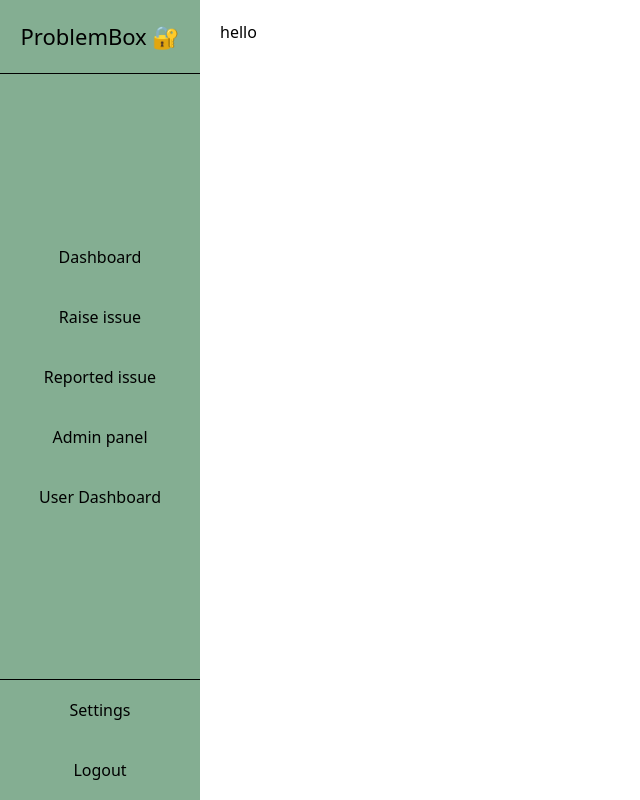
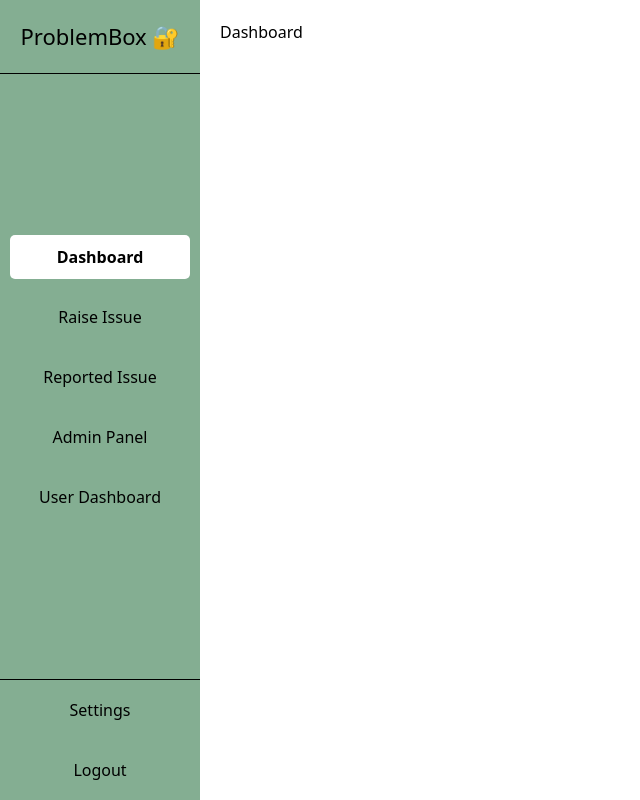
Before and after one commit to Harshit-gitb/ProblemBox, a React (Vite) app: page / in a window 1280 px wide. Shown: the whole page, without its empty margins (0-640 px from the left). Built offline with nearby package versions, Linux system fonts and the light colour scheme.

Commit message:
added routing

```diff
--- a/src/App.jsx
+++ b/src/App.jsx
@@ -1,26 +1,33 @@
 // src/App.jsx
-import React from "react";
+import React,{useState} from "react";
 import { Routes, Route, Link } from "react-router-dom";
-import Signup from "./Signup.jsx";
-import Login from "./Login.jsx";
 import Sidebar from "./components/Sidebar.jsx";
 import Dashboard from "./components/Dashboard.jsx";
 import Raiseissue from "./components/Raiseissue.jsx";
+import ReportedIssue from "./components/ReportedIssue.jsx";
+import AdminPanel from "./components/AdminPanel.jsx";
+import UserDashboard from "./components/UserDashboard.jsx";
+import Settings from "./components/Settings.jsx";
 function App() {
+  const [activePage, setActivePage] = useState("Dashboard");
+console.log(activePage);
+
   return (
     <div>
       <div style={{ display: "flex", minHeight: "100vh" }}>
-        <Sidebar />
+        <Sidebar
+        setActivePage={setActivePage}
+        />
         <div style={{ flex: 1, padding: "20px" }}>
           <main className="main-content">
             <Routes>
               <Route path="/" element={<Dashboard />} />
               <Route path="/raiseissue" element={<Raiseissue />} />
-              {/* <Route path="/reportedissue" element={<ReportedIssue />} />
+             <Route path="/reportedissue" element={<ReportedIssue />} />
               <Route path="/adminpanel" element={<AdminPanel />} />
               <Route path="/userdashboard" element={<UserDashboard />} />
               <Route path="/settings" element={<Settings />} />
-              <Route path="/logout" element={<div>Logging out...</div>} /> */}
+              <Route path="/logout" element={<div>Logging out...</div>} />
             </Routes>
           </main>
         </div>
--- /dev/null
+++ b/src/components/AdminPanel.jsx
@@ -0,0 +1,9 @@
+import React from 'react'
+
+const AdminPanel = () => {
+  return (
+    <div>AdminPanel</div>
+  )
+}
+
+export default AdminPanel
--- a/src/components/Dashboard.jsx
+++ b/src/components/Dashboard.jsx
@@ -4,7 +4,7 @@ import app from "../Firebase.jsx"; // or './firebase' if it's in the same folder
 const Dashboard = () => {
   return (
     <>
-    hello
+    Dashboard
     </>
   );
 };
--- a/src/components/Raiseissue.jsx
+++ b/src/components/Raiseissue.jsx
@@ -1,5 +1,4 @@
 import React, { useState } from 'react';
-import Sidebar from "./Sidebar.jsx";
 import { getAuth, signOut } from "firebase/auth";
 import app from "../Firebase.jsx"; // or './firebase' if it's in the same folder
 
--- /dev/null
+++ b/src/components/ReportedIssue.jsx
@@ -0,0 +1,9 @@
+import React from 'react'
+
+const ReportedIssue = () => {
+  return (
+    <div>ReportedIssue</div>
+  )
+}
+
+export default ReportedIssue
--- /dev/null
+++ b/src/components/Settings.jsx
@@ -0,0 +1,9 @@
+import React from 'react'
+
+const Settings = () => {
+  return (
+    <div>Settings</div>
+  )
+}
+
+export default Settings
--- a/src/components/Sidebar.jsx
+++ b/src/components/Sidebar.jsx
@@ -1,20 +1,22 @@
-import React from 'react';
+import React from "react";
 import "../styles/sidebar.css";
-import { Routes, Route, Link } from 'react-router-dom';
+import { Routes, Route, Link } from "react-router-dom";
+import { NavLink } from "react-router-dom";
 import { getAuth, signOut } from "firebase/auth";
 import app from "../Firebase.jsx"; // make sure the casing matches your actual file name
 import { useNavigate } from "react-router-dom";
-import { FontAwesomeIcon } from '@fortawesome/react-fontawesome';
+import { FontAwesomeIcon } from "@fortawesome/react-fontawesome";
 import {
   faGear,
   faSignOutAlt,
   faUser,
   faBug,
-  faUserShield
-} from '@fortawesome/free-solid-svg-icons';
-import Dashboard from './Dashboard';
+  faUserShield,
+} from "@fortawesome/free-solid-svg-icons";
+import Dashboard from "./Dashboard";
+import { useState } from "react";
 
-const Sidebar = () => {
+const Sidebar = ({setActivePage}) => {
   const navigate = useNavigate();
   const auth = getAuth(app);
 
@@ -31,49 +33,68 @@ const Sidebar = () => {
 
   return (
     <>
-    <aside className='sidebar'>
+      <aside className="sidebar">
+        <div className="top">ProblemBox 🔐</div>
+        <div className="links_sidebar">
+          <NavLink
+            to="/"
+            className={({ isActive }) =>
+                isActive ? "sidebar_button active" : "sidebar_button"
+        }
+        onClick={() => setActivePage("Dashboard")}
+          >
+            Dashboard
+          </NavLink>
+          <NavLink
+            to="/raiseissue"
+            className={({ isActive }) =>
+                isActive ? "sidebar_button active " : "sidebar_button"
+        }
+        onClick={() => setActivePage("Raise Issue")}
+          >
+            Raise Issue
+          </NavLink>
+          <NavLink
+            to="/reportedissue"
+            className={({ isActive }) =>
+                isActive ? "sidebar_button active " : "sidebar_button"
+        }
+        onClick={() => setActivePage("Reported Issue")}
+          >
+            Reported Issue
+          </NavLink>
+          <NavLink
+            to="/adminpanel"
+            className={({ isActive }) =>
+                isActive ? "sidebar_button active " : "sidebar_button"
+        }
+        onClick={() => setActivePage("Admin Panel")}
+          >
+            Admin Panel
+          </NavLink>
+          <NavLink
+            to="/userdashboard"
+            className={({ isActive }) =>
+                isActive ? "sidebar_button active " : "sidebar_button"
+        }
+        onClick={() => setActivePage("User Dashboard")}
+          >
+            User Dashboard
+          </NavLink>
 
-<div className='top'>
-    ProblemBox 🔐
         </div>
-<div className='links_sidebar'>
-    {/* links dashboard etc */}
-    <Link to="/">
-    <button className='sidebar_button'>
-        Dashboard
-    </button>
-    </Link>
-    <Link to="/raiseissue">
-    <button className='sidebar_button'>
-        Raise issue
-    </button>
-    </Link>
-    <Link to="/reportedissue">
-    <button className='sidebar_button'>
-        Reported issue
-    </button>
-    </Link>
-    <Link to="/adminpanel">
-    <button className='sidebar_button'>
-        Admin panel
-    </button>
-    </Link>
-    <Link to="/userdashboard">
-    <button className='sidebar_button'>
-        User Dashboard
-    </button>
-    </Link>
-</div>
-<div className='botttom'>
-    <Link to="/settings">
-    <button>
+        <div className="botttom">
+          <NavLink
+            to="/settings"
+            className={({ isActive }) =>
+                isActive ? "sidebar_button active " : "sidebar_button"
+        }
+        onClick={() => setActivePage("Settings")}
+          >
             Settings
-    </button>
-    </Link>
+          </NavLink>
           <Link to="/logout">
-<button>
-    Logout
-</button>
+            <button>Logout</button>
           </Link>
         </div>
       </aside>
--- /dev/null
+++ b/src/components/UserDashboard.jsx
@@ -0,0 +1,9 @@
+import React from 'react'
+
+const UserDashboard = () => {
+  return (
+    <div>UserDashboard</div>
+  )
+}
+
+export default UserDashboard
--- a/src/styles/sidebar.css
+++ b/src/styles/sidebar.css
@@ -27,13 +27,19 @@
   border-radius: 5px;
   transition: all 0.3s ease;
 }
+.sidebar_button.active {
+  background-color: #ffffff; /* blue-500 */
+  color: rgb(0, 0, 0);
+  font-weight: bold;
+}
+
 .links_sidebar button:active {
   background-color: #ffffff;
 }
 .botttom button:active {
   background-color: #ffffff;
 }
-.links_sidebar button {
+.sidebar_button{
   background: transparent;
   border: none;
   outline: none;
```
Lines whose indentation alone changed are shown as unchanged.
